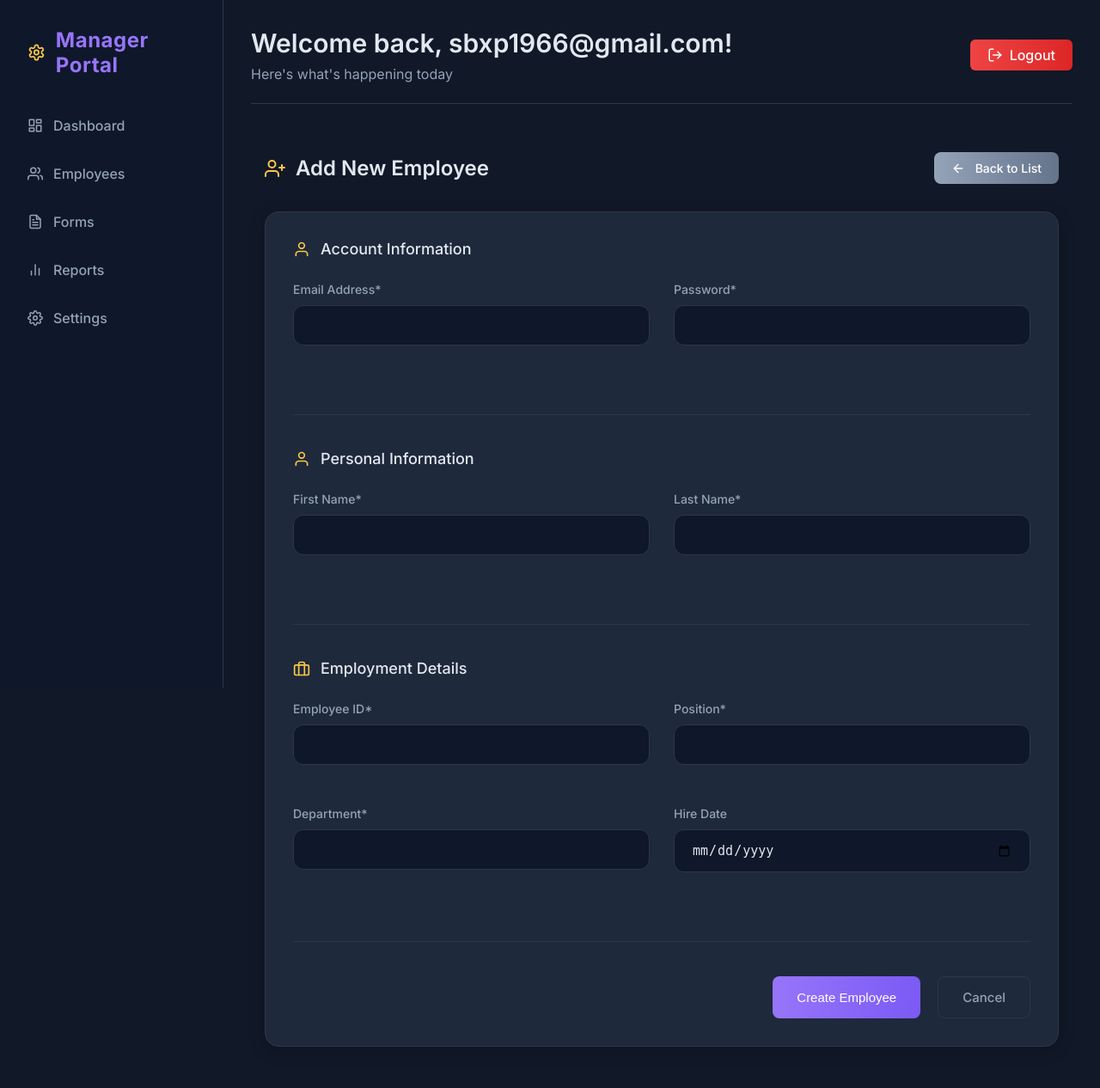
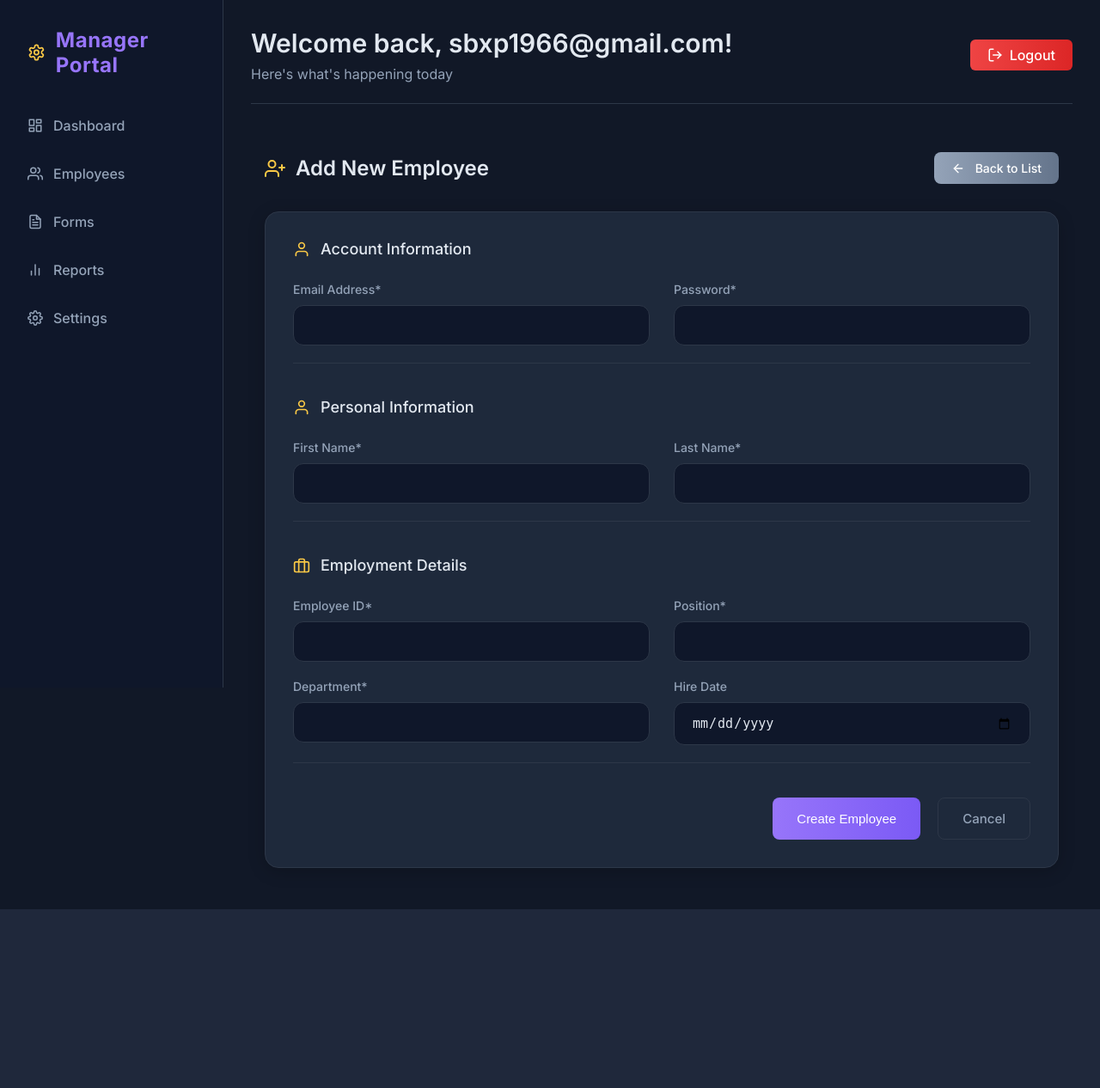
Before and after one commit to arpan8925/NRLM-Scheme, a Django app: page /manager/employees/add/ in a window 1280 px wide. Shown: the whole page at 86% size. After the commit the page ends 1058 px from the top, so only its background shows below. Run offline with Django 5.2, Linux system fonts and the light colour scheme; a user stored in the database is signed in.

Commit message:
refactor: remove unnecessary padding and margin in manager dashboard CSS

```diff
--- a/static/css/manager-dashboard.css
+++ b/static/css/manager-dashboard.css
@@ -481,7 +481,6 @@ body {
 
 .form-section {
     margin-bottom: 2.5rem;
-    padding-bottom: 2rem;
     border-bottom: 1px solid var(--border-color);
 }
 
@@ -503,7 +502,6 @@ body {
     display: grid;
     grid-template-columns: repeat(auto-fit, minmax(250px, 1fr));
     gap: 1.75rem;
-    margin-bottom: 1.75rem;
 }
 
 .form-group {
```
